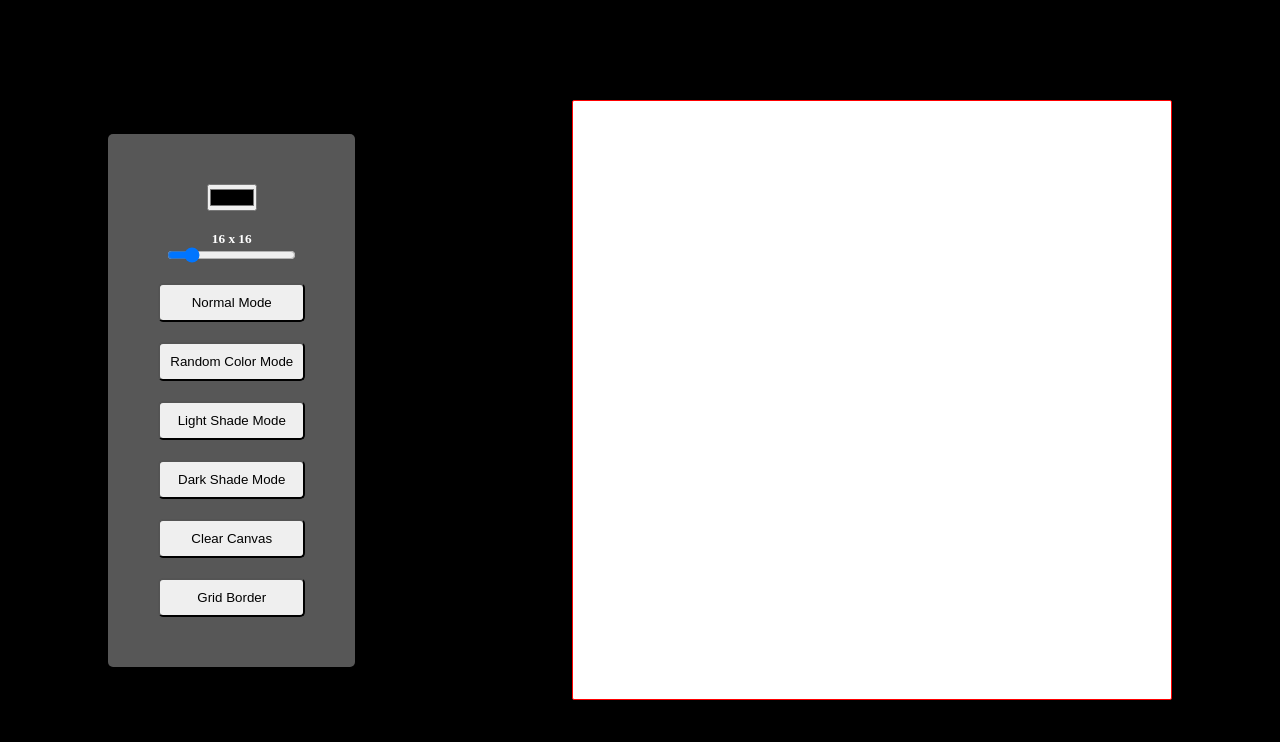
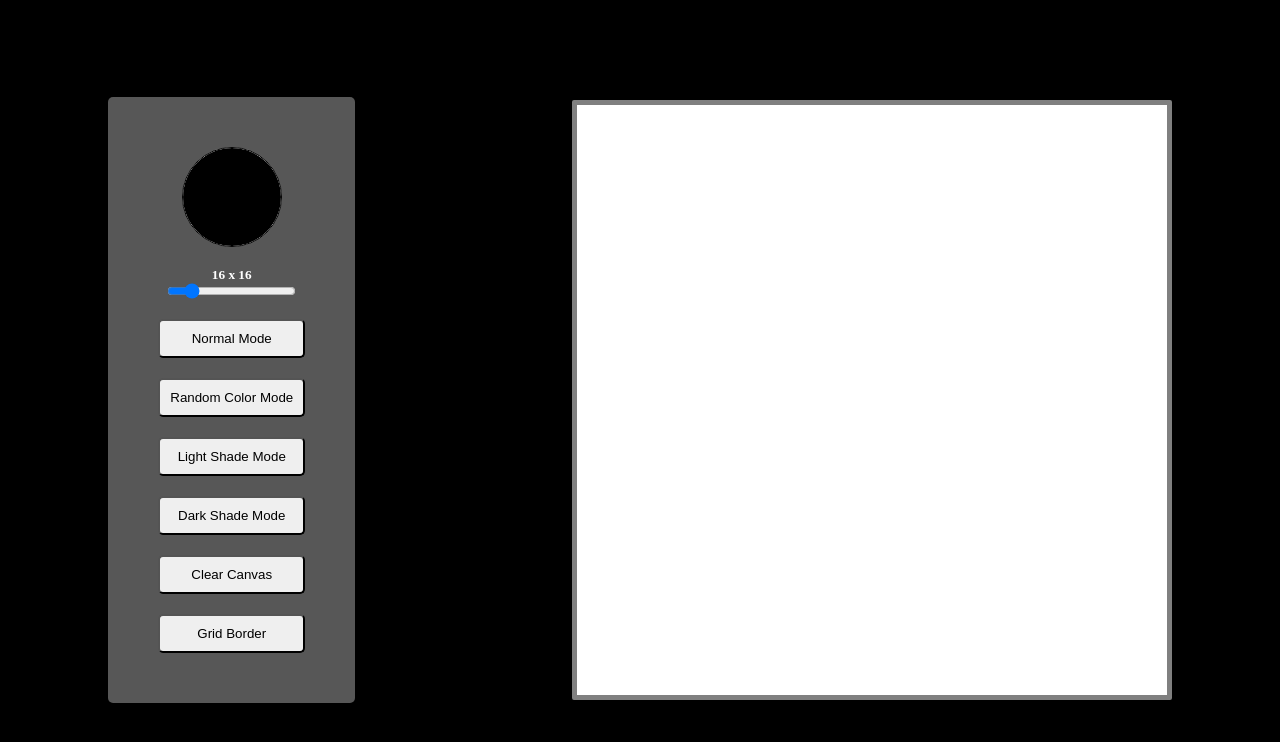
Before and after one commit to Fak3z0rd/etch-a-sketch, a plain HTML site: page index.html in a window 1280 px wide. Drawn offline with Linux system fonts and the light colour scheme.

Commit message:
fix border bug

```diff
--- a/index.js
+++ b/index.js
@@ -15,7 +15,6 @@ const modeBtns = document.querySelectorAll(".mode");
 let gridBoard = false;
 let draw = false;
 let drawMode = "normal";
-let defaultPenColor = "black";
 let defaultGridColor = "white";
 let defaultPixelColor = "white";
 
@@ -65,7 +64,11 @@ function makeGrid(size) {
     $gridSize.textContent = `${size} x ${size}`;
     for (let i = 0; i < size * size; i++) {
         const div = document.createElement("div");
-        div.className = "pixel";
+        if (gridBoard) {
+            div.className = "pixel border";
+        } else {
+            div.className = "pixel";
+        }
         div.addEventListener("mouseover", () => {
             if (draw) {
                 changePixelColor(div);
@@ -89,6 +92,7 @@ function clearCells() {
 function toggleGridBorder() {
     const pixels = document.querySelectorAll(".pixel");
     pixels.forEach((pixel) => pixel.classList.toggle("border"));
+    gridBoard = !gridBoard;
 }
 
 // draw a default grid (16x16 pixels)
--- a/style.css
+++ b/style.css
@@ -20,7 +20,7 @@ body {
     --size: 16;
     --resolution: 600px;
     display: grid;
-    border: 1px solid red;
+    border: 5px solid gray;
     border-radius: 2px;
     width: var(--resolution);
     height: var(--resolution);
@@ -75,3 +75,22 @@ body {
     padding: 10px;
     border-radius: 5px;
 }
+
+input[type=color] {
+    width: 100px;
+    height: 100px;
+    border-radius: 50%;
+    overflow: hidden;
+}
+
+input[type=color]::-webkit-color-swatch {
+  border: none;
+  border-radius: 50%;
+  padding: 0;
+}
+
+input[type=color]::-webkit-color-swatch-wrapper {
+    border: none;
+    border-radius: 50%;
+    padding: 0;
+}
```
